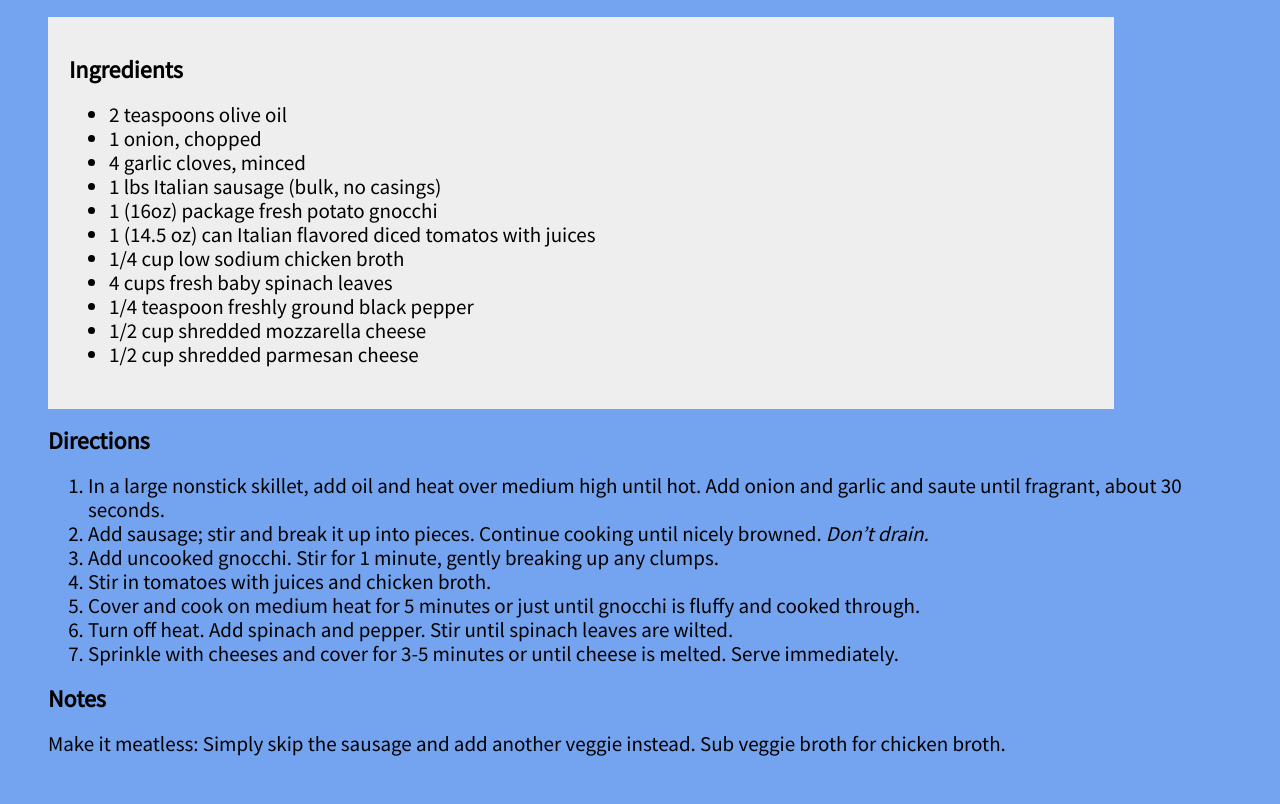
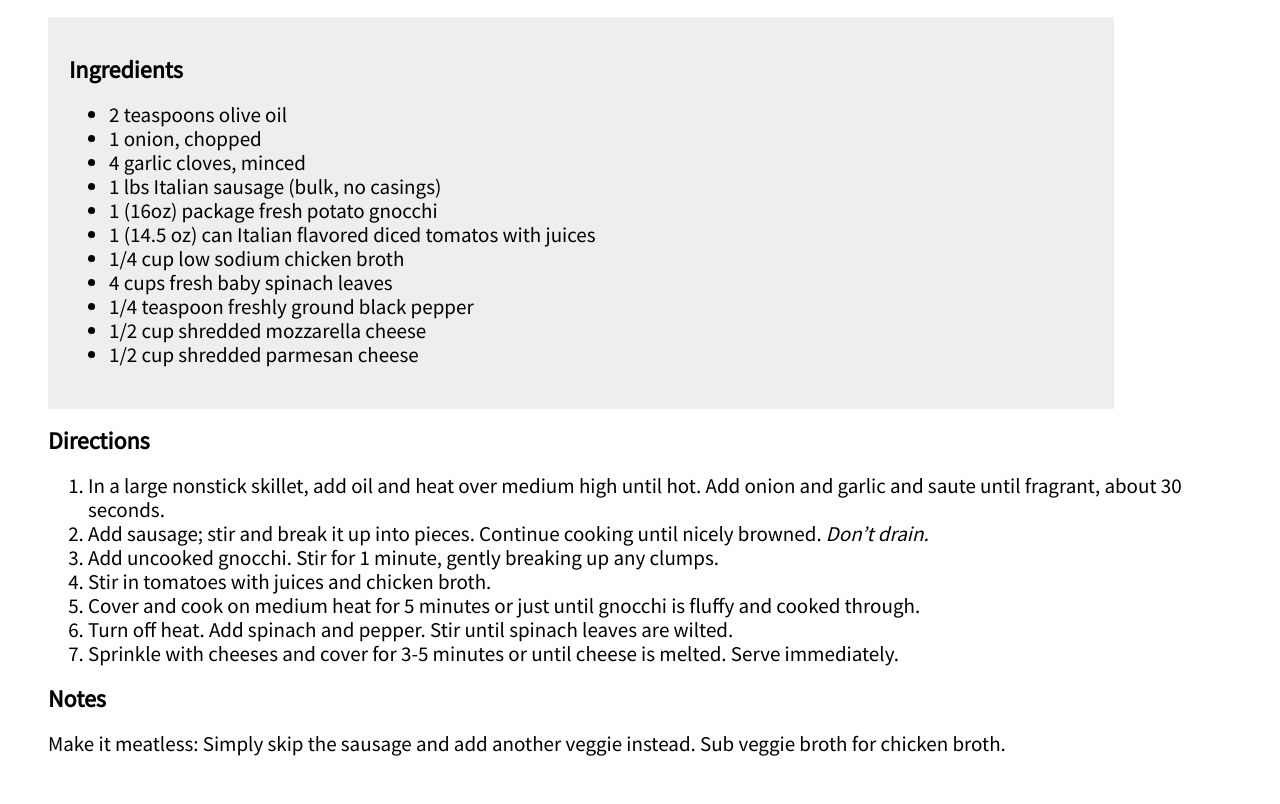
Before and after one commit to RMolinari13/Recipe, a plain HTML site: page index.html in a window 1280 px wide. Shown: the part 145-949 px from the top of the page. Drawn offline with Linux system fonts and the light colour scheme.

Commit message:
no background

```diff
--- a/css/sitewide.css
+++ b/css/sitewide.css
@@ -35,7 +35,7 @@ body {
 	margin-top: 3em;
 	margin-right: 3em;
 	margin-bottom: 3em;
-	background-color: #74A4F0;
+
 
 }
 
```
